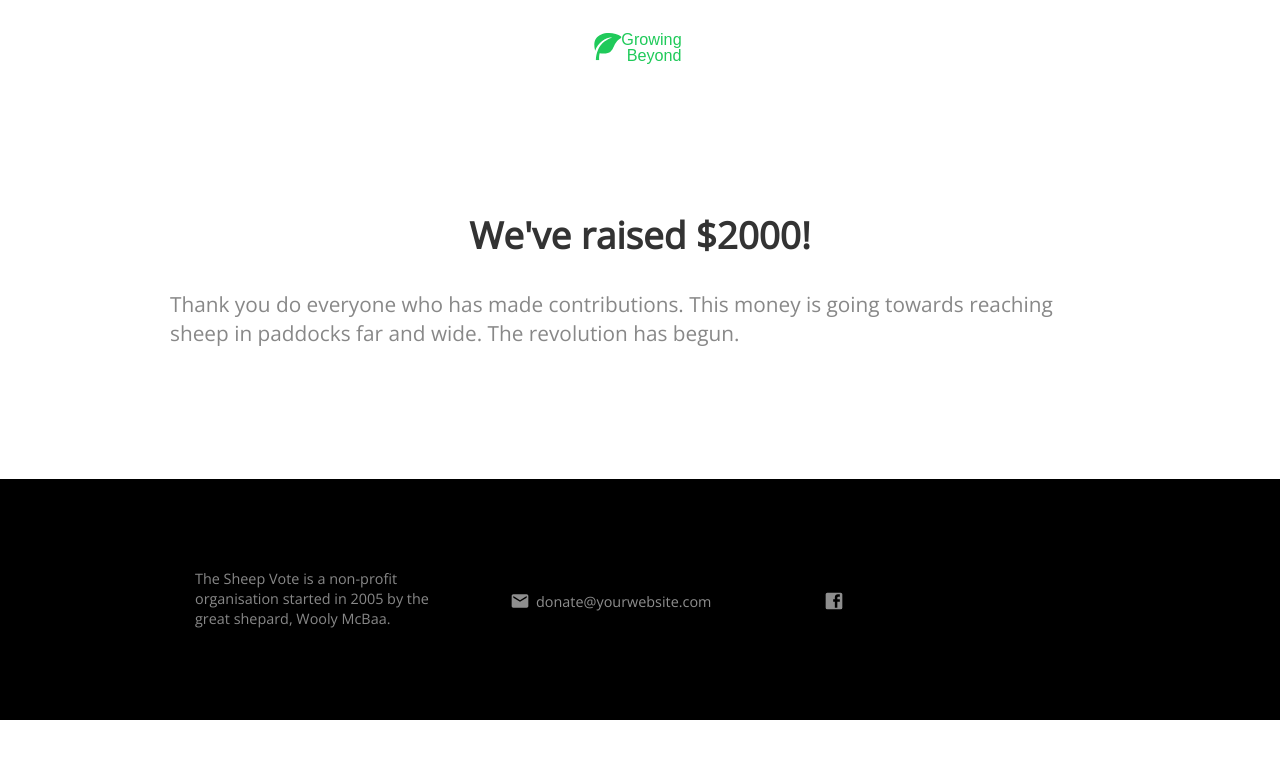
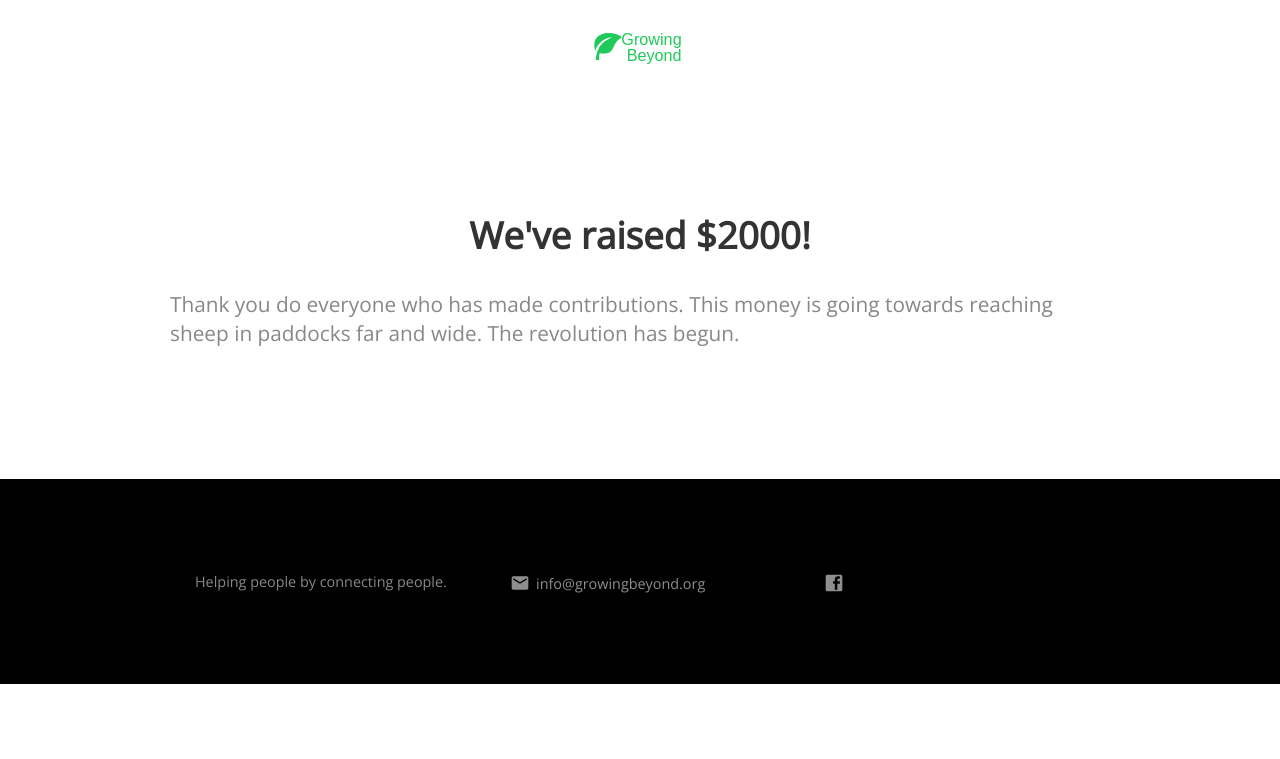
Before and after one commit to Growing-Beyond/gbsite, a Jekyll site: the page built from _posts/2016-11-01-latest-milestone.md, in a window 1280 px wide. Shown: the top 759 px of the page. Built offline with Jekyll 4.4.1, drawn with Linux system fonts in a browser that asks for light colours; nearby versions of some CDN libraries.

Commit message:
Update company.yml

```diff
--- a/_data/company.yml
+++ b/_data/company.yml
@@ -1,8 +1,8 @@
-company_name: The Sheep Vote
-mission_statement: The Sheep Vote is a non-profit organisation started in 2005 by the great shepard, Wooly McBaa.
-address: 123 Example Street, City
-phone: +1 123 456 7891
-email: donate@yourwebsite.com
-facebook: CloudCannon
-twitter: CloudCannon
-youtube: CloudCannon
+company_name: Groing Beyond
+mission_statement: Helping people by connecting people.
+#address: 123 Example Street, City
+#phone: +1 123 456 7891
+email: info@growingbeyond.org
+#facebook: CloudCannon
+#twitter: CloudCannon
+#youtube: CloudCannon
```
